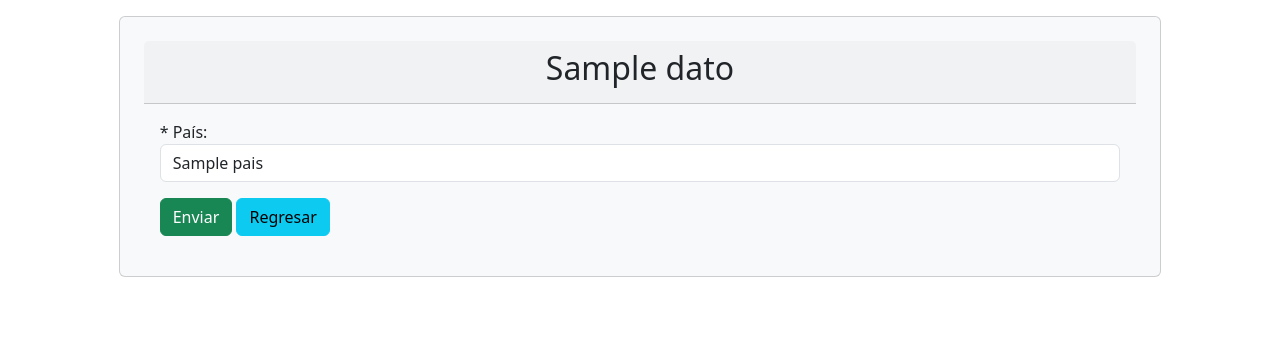
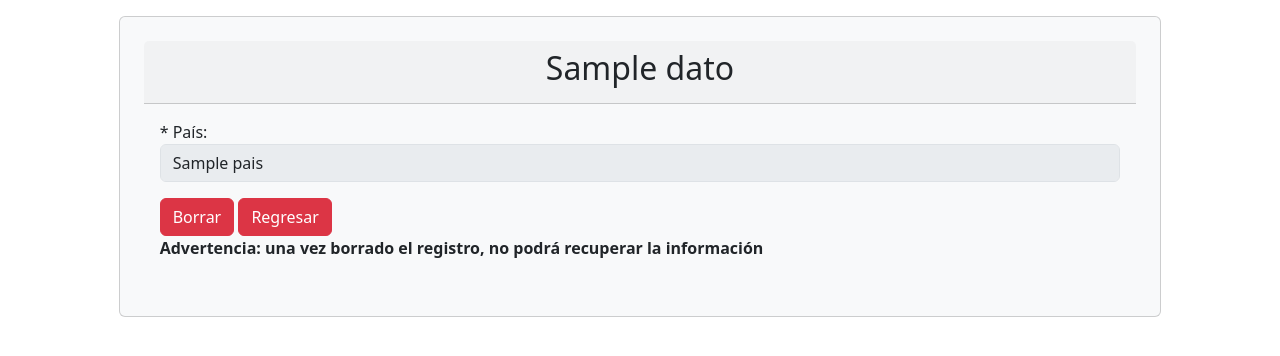
Before and after one commit to BryanCachimuel/Sistema_de_Administracion_de_Biblioteca, a PHP site: template app/views/paisesAltaVista.php in a window 1280 px wide. Shown: the part 62-418 px from the top of the page. Run offline with PHP 8.4, Linux system fonts and the light colour scheme; the template is opened without the code that fills it: most values are stand-ins (such as "Sample title", 1, 10 or a date in 2020); grey boxes marked "Sample" are stand-in pictures; some libraries are stand-ins or nearby versions.

Commit message:
Modicando la vista para poder adaptar la vista para eliminar un registro de un país

```diff
--- a/app/views/paisesAltaVista.php
+++ b/app/views/paisesAltaVista.php
@@ -4,14 +4,21 @@
 
     <div class="form-group text-left">
       <label for="pais">* País:</label>
-      <input type="text" name="pais" id="pais" class="form-control" required value="<?php print isset($datos['data']['pais'])?$datos['data']['pais']:''; ?>">
+      <input type="text" name="pais" id="pais" class="form-control" required value="<?php print isset($datos['data']['pais'])?$datos['data']['pais']:''; ?>" <?php if (isset($datos["baja"])) { print " disabled "; }?>>
     </div>
 
     <div class="form-group text-left mt-3">
       <input type="hidden" name="id" id="id" value="<?php if (isset($datos['data']['id'])) { print $datos['data']['id']; } else { print ""; } ?>">
 
+      <?php
+      if (isset($datos["baja"])) { ?>
+        <a href="<?php print RUTA; ?>paises/bajaLogica/<?php print $datos['data']['id']; ?>" class="btn btn-danger">Borrar</a>
+        <a href="<?php print RUTA; ?>paises" class="btn btn-danger">Regresar</a>
+        <p><b>Advertencia: una vez borrado el registro, no podrá recuperar la información</b></p>
+      <?php } else { ?>
       <input type="submit" value="Enviar" class="btn btn-success">
-      <a href="<?php print RUTA; ?>paises" class="btn btn-info">Regresar</a>
+      <a href="<?php print RUTA.'paises/1'; ?>" class="btn btn-success">Regresar</a>
+    <?php } ?>
     </div>
   </form>
 
```
